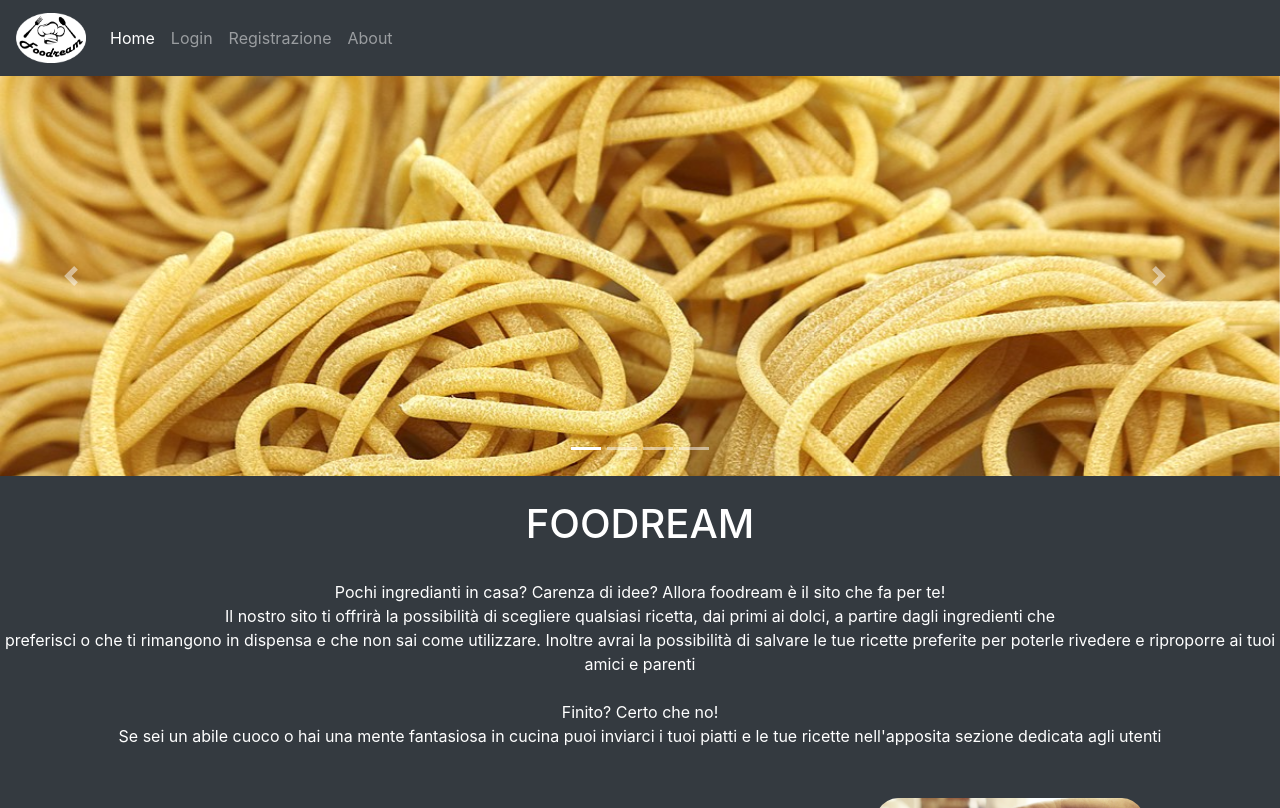
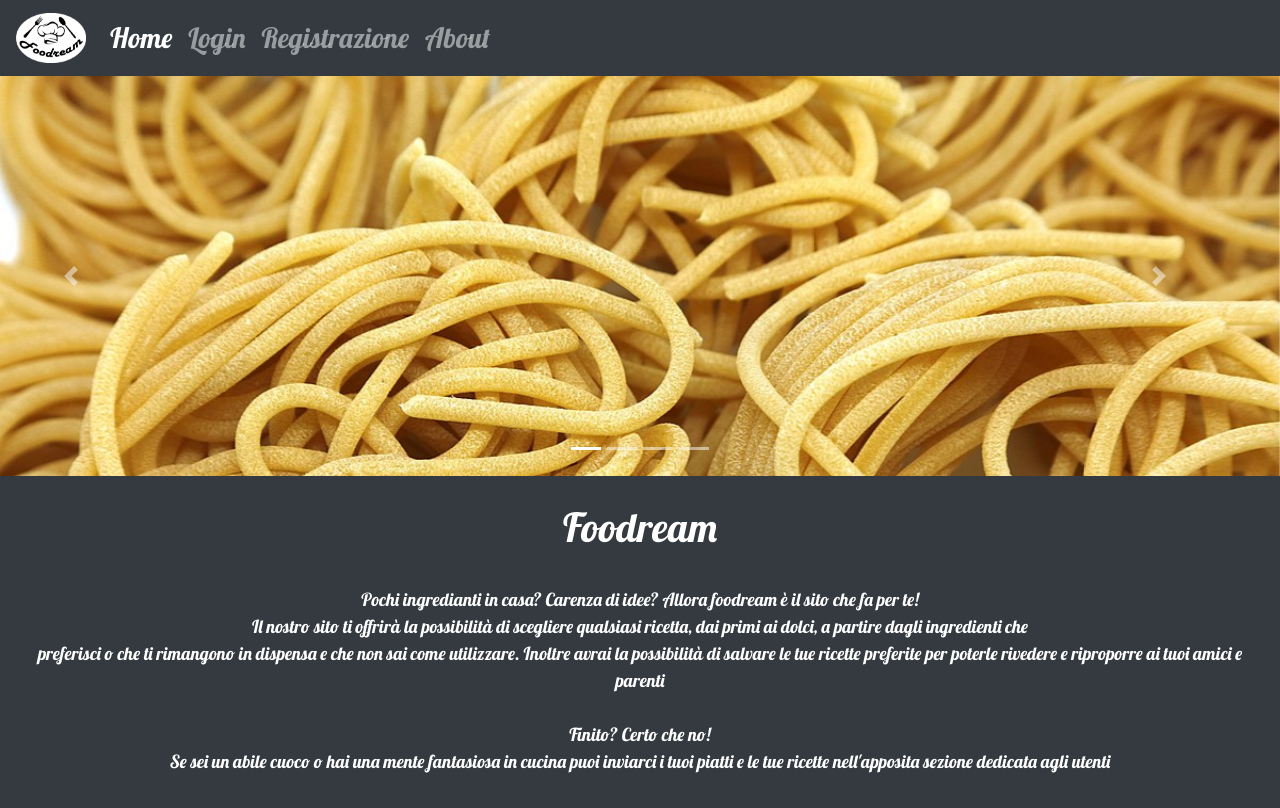
Before and after one commit to PeterBrown98/ProgettoLTW, a PHP site: page /Homepage.html in a window 1280 px wide. Shown: the top 808 px of the page. Run offline with PHP 8.4, Linux system fonts and the light colour scheme.

Commit message:
Immagini e font aggiornati

```diff
--- a/CSS/style.css
+++ b/CSS/style.css
@@ -1,6 +1,11 @@
+
+@import url('https://fonts.googleapis.com/css2?family=Lobster&display=swap');
+
+
 *{
   margin: 0;
   padding: 0;
+  font-family: 'Lobster', cursive;
 }
 
 
@@ -147,7 +152,7 @@ Link registrazione/accesso homepage
 	justify-content: space-around;
 	margin-left: auto;
   margin-right: auto;
-  margin-top: 30px;
+
 
 }
 .container .box {
@@ -233,6 +238,9 @@ section[id="steps"]{
   color: #fff;
   background-color: #343a40!important;
   width: 100%;
+
+  font-size: 18px;
+
 }
 
 
@@ -244,5 +252,10 @@ section[id="steps"]{
 
 #descrizione{
   text-align: center;
-  padding: 0px 10px 0px 10x;
+  margin-right: 20px;
+  margin-left: 20px;
 }
+
+#navbarSupportedContent{
+  font-size: 28px;
+}
--- a/Homepage.html
+++ b/Homepage.html
@@ -8,6 +8,9 @@
         <style type="text/css"></style>
         <meta name="viewport" content="width-device-width, initial-scale=1"/>
         <meta name="viewport" content="height=device-height, initial-scale=1"/>
+        <style>
+          @import url('https://fonts.googleapis.com/css2?family=Lobster&display=swap');
+          </style>
     </head>
     <body>
         <nav class="navbar navbar-expand-lg  navbar-dark bg-dark" id="navbar">
@@ -88,7 +91,7 @@
 
       <section id="steps">
         <br>
-        <h1 id="descrizione">FOODREAM</h1>
+        <h1 id="descrizione">Foodream</h1>
         <br>
         <p id="descrizione">Pochi ingredianti in casa? Carenza di idee? Allora foodream è il sito che fa per te! <br>
           Il nostro sito ti offrirà la possibilità di scegliere qualsiasi ricetta, dai primi ai dolci, a partire dagli ingredienti che <br> preferisci o che ti
@@ -131,7 +134,7 @@
           </div>
           <div class="box">
             <div class="imgBx">
-              <img src="IMMAGINI/step4.jpg" alt="">
+              <img src="IMMAGINI/step4.png" alt="">
             </div>
 
             <div class="content">
```
Also changed, not shown: IMMAGINI/step4.jpg, 1 other file.
